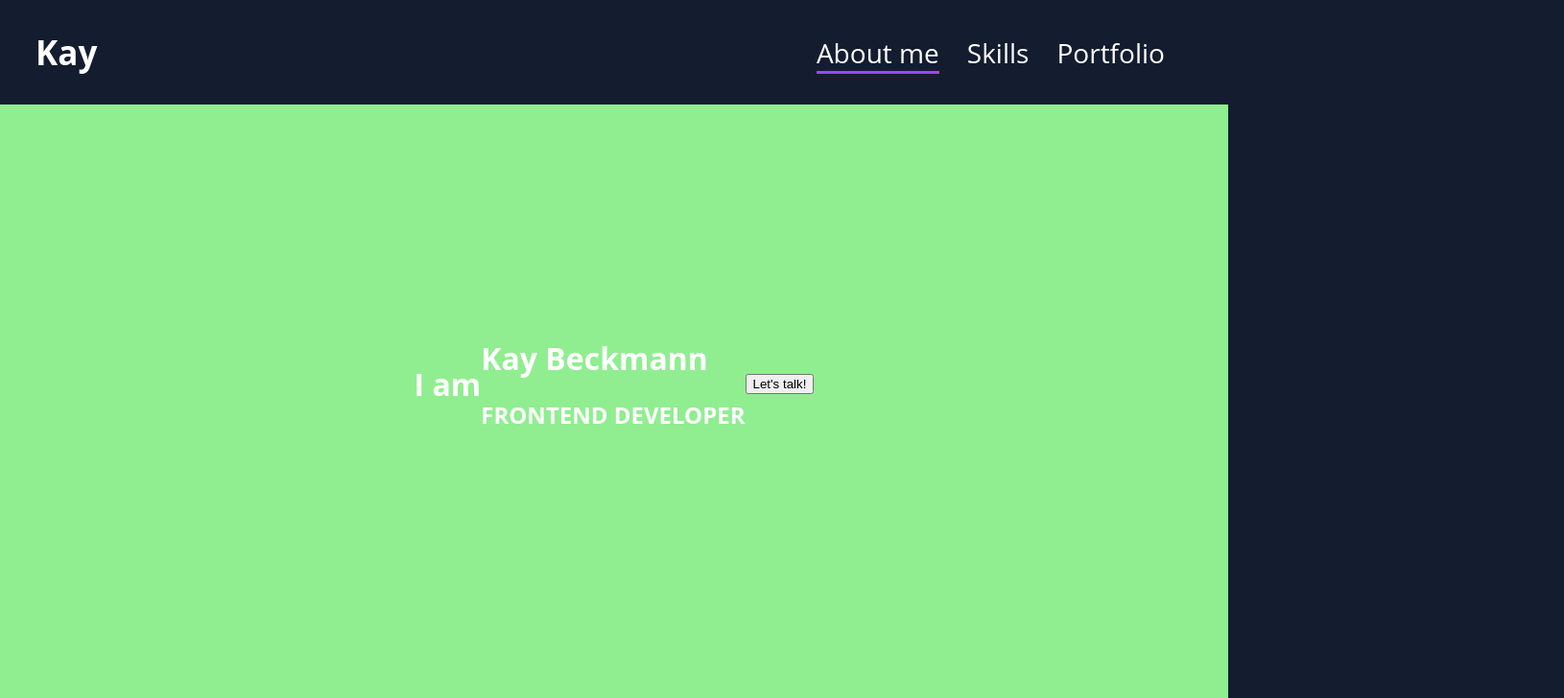
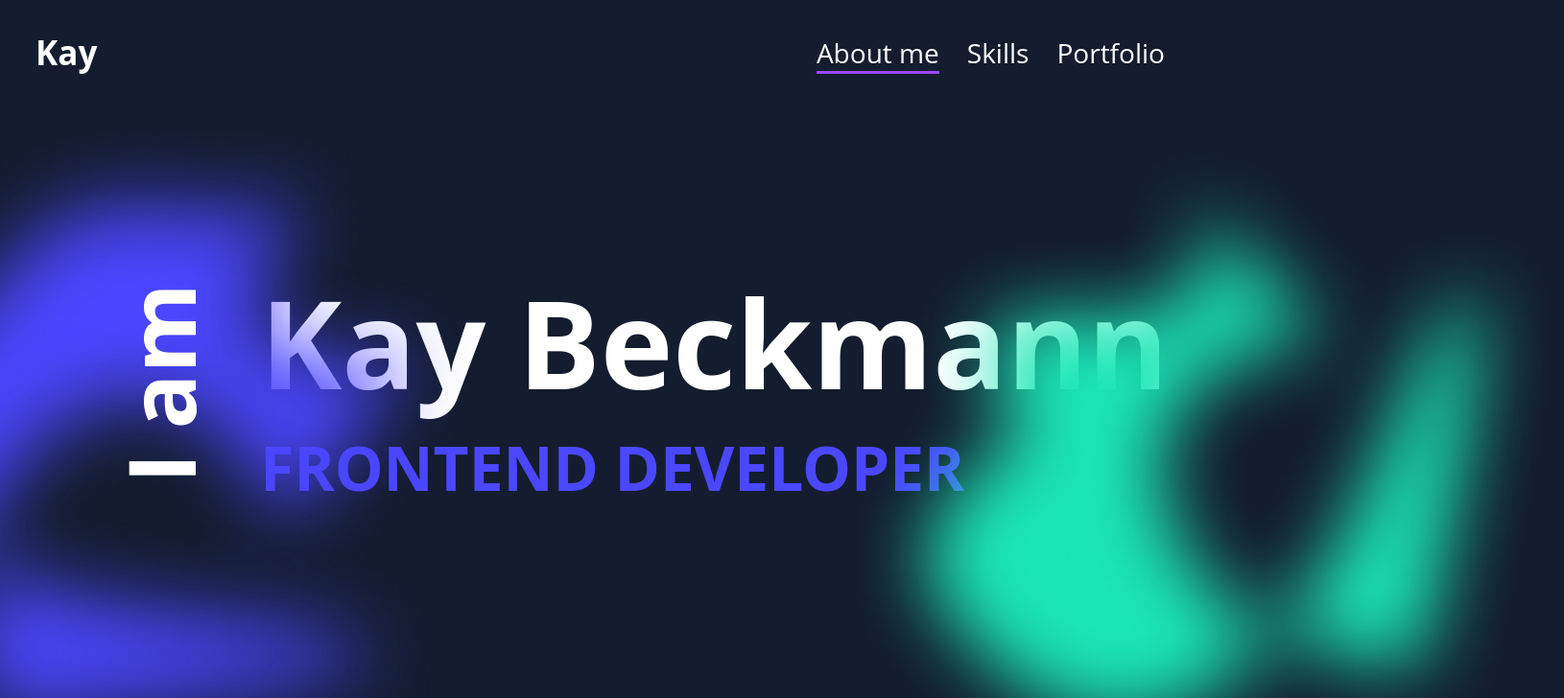
Before and after one commit to KayBeckmann/portfolio, an Angular app: page / in a window 1280 px wide. Shown: the top 728 px of the page at 96% size, 1630 px wide, since content can reach past the window. Built offline with nearby package versions, Linux system fonts and the light colour scheme.

Commit message:
landingpage design

```diff
--- a/src/app/landingpage/landingpage.component.html
+++ b/src/app/landingpage/landingpage.component.html
@@ -1,3 +1,5 @@
+<img class="background left" src="../../assets/img/shadow_1.png" alt="" />
+<img class="background right" src="../../assets/img/shadow_2.png" alt="" />
 <div class="wrapper">
   <div class="senkrecht">
     <h1>I am</h1>
@@ -6,5 +8,5 @@
     <h1>Kay Beckmann</h1>
     <h2>FRONTEND DEVELOPER</h2>
   </div>
-  <button>Let's talk!</button>
+  <!-- <button>Let's talk!</button> -->
 </div>
--- a/src/app/landingpage/landingpage.component.scss
+++ b/src/app/landingpage/landingpage.component.scss
@@ -1,8 +1,38 @@
 .wrapper {
-  background-color: lightgreen;
   height: 100vh;
   width: 100vw;
   display: flex;
   justify-content: center;
   align-items: center;
+
+  .senkrecht {
+    transform: rotate(-90deg);
+    font-size: 3rem;
+  }
 }
+
+.headline {
+  h1 {
+    font-size: 8rem;
+    margin: 0;
+  }
+  h2 {
+    color: #4b47ff;
+    font-size: 4rem;
+    margin: 0;
+  }
+}
+
+.background {
+  position: absolute;
+  height: 90%;
+  top: 15%;
+}
+
+.left {
+  left: -200px;
+}
+
+.right {
+  right: -350px;
+}
```
Also changed, not shown: src/assets/img/shadow_1.png (added), src/assets/img/shadow_2.png (added).
